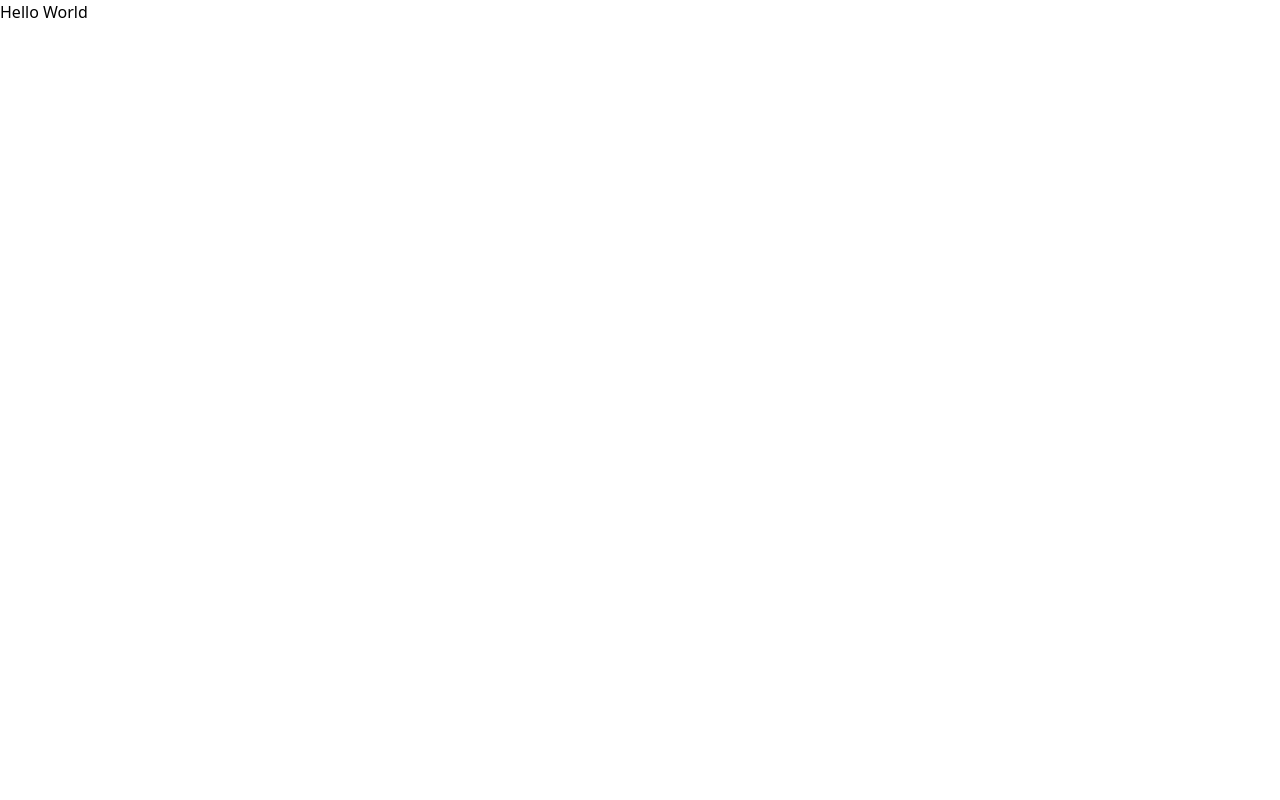
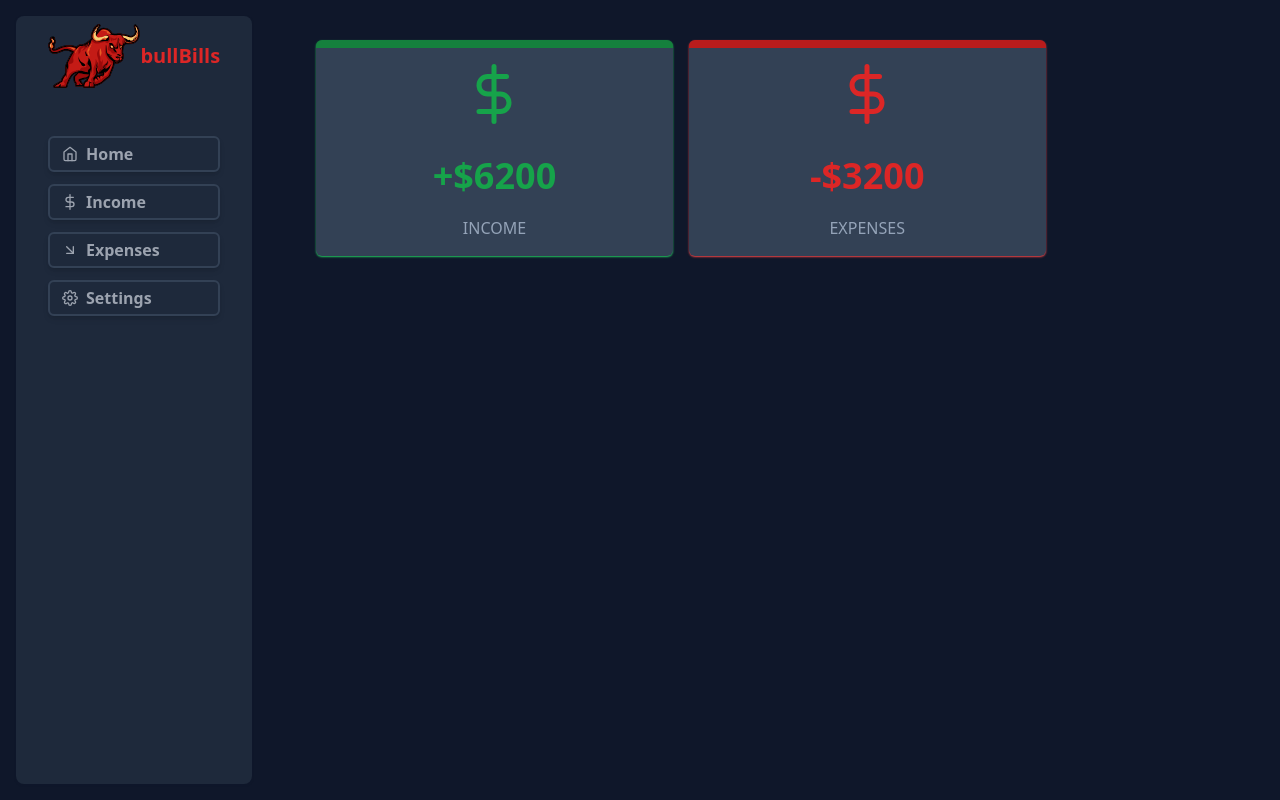
Before and after one commit to forrestw92/bullbills-expense-app, a React (Create React App) app: page / in a window 1280 px wide. Built offline with nearby package versions, Linux system fonts and the light colour scheme.

Commit message:
Basic layout with sidebar

```diff
--- a/src/App.js
+++ b/src/App.js
@@ -1,8 +1,26 @@
+import Sidebar from "./components/Sidebar";
+import { FiDollarSign } from "react-icons/fi";
 
 function App() {
   return (
-    <div>
-      Hello World
+    <div className="flex flex-nowrap h-full min-h-screen  bg-slate-900">
+      <Sidebar />
+      <main className="flex flex-row flex-wrap h-full w-full px-10 max-w-screen-xl mx-auto ">
+        <div className="px-2 py-10 w-full md:w-2/5">
+          <div className="flex flex-col text-center bg-slate-700 shadow-green-500 shadow-sm rounded-md py-4 border-t-8 border-t-green-700 text-green-600">
+            <FiDollarSign className="text-green-600 m-auto text-6xl mb-4" />
+            <p className=" text-4xl font-bold mx-7 mt-4">+$6200</p>
+            <h1 className="pt-5 text-slate-400 uppercase">Income</h1>
+          </div>
+        </div>
+        <div className="px-2 py-10 w-full md:w-2/5">
+          <div className="flex flex-col text-center bg-slate-700 shadow-red-500 shadow-sm rounded-md py-4 border-t-8 border-t-red-700 text-red-600">
+            <FiDollarSign className="text-red-600 m-auto text-6xl mb-4" />
+            <p className=" text-4xl font-bold mx-7 mt-4">-$3200</p>
+            <h1 className="pt-5 text-slate-400 uppercase">Expenses</h1>
+          </div>
+        </div>
+      </main>
     </div>
   );
 }
--- /dev/null
+++ b/src/components/Sidebar.js
@@ -0,0 +1,43 @@
+import React from "react";
+import Logo from "../images/logo.svg";
+import {
+  FiArrowDownRight,
+  FiDollarSign,
+  FiHome,
+  FiSettings,
+} from "react-icons/fi";
+const NavItem = ({ icon, text, onClick }) => {
+  return (
+    <li className="text-md font-semibold text-gray-400 shadow-md rounded-md border-2 border-slate-700 hover:border-slate-400 hover:text-gray-300 my-3">
+      <a
+        href="#"
+        className="flex flex-row flex-nowrap items-center py-1 px-3"
+        onClick={onClick}
+      >
+        {icon}
+        <span className="pl-2">{text}</span>
+      </a>
+    </li>
+  );
+};
+
+const Sidebar = () => {
+  return (
+    <div className="min-w-fit w-64 max-w-fit flex h-auto bg-slate-800  m-4  shadow-sm shadow-slate-900  rounded-lg">
+      <div className="px-8">
+        <div className="flex h-20 items-center justify-between">
+          <img src={Logo} alt="logo" className="h-16" />
+          <h1 className="text-xl font-bold text-red-600">bullBills</h1>
+        </div>
+        <ul className="mt-10">
+          <NavItem icon={<FiHome />} text="Home" />
+          <NavItem icon={<FiDollarSign />} text="Income" />
+          <NavItem icon={<FiArrowDownRight />} text="Expenses" />
+          <NavItem icon={<FiSettings />} text="Settings" />
+        </ul>
+      </div>
+    </div>
+  );
+};
+
+export default Sidebar;
```
